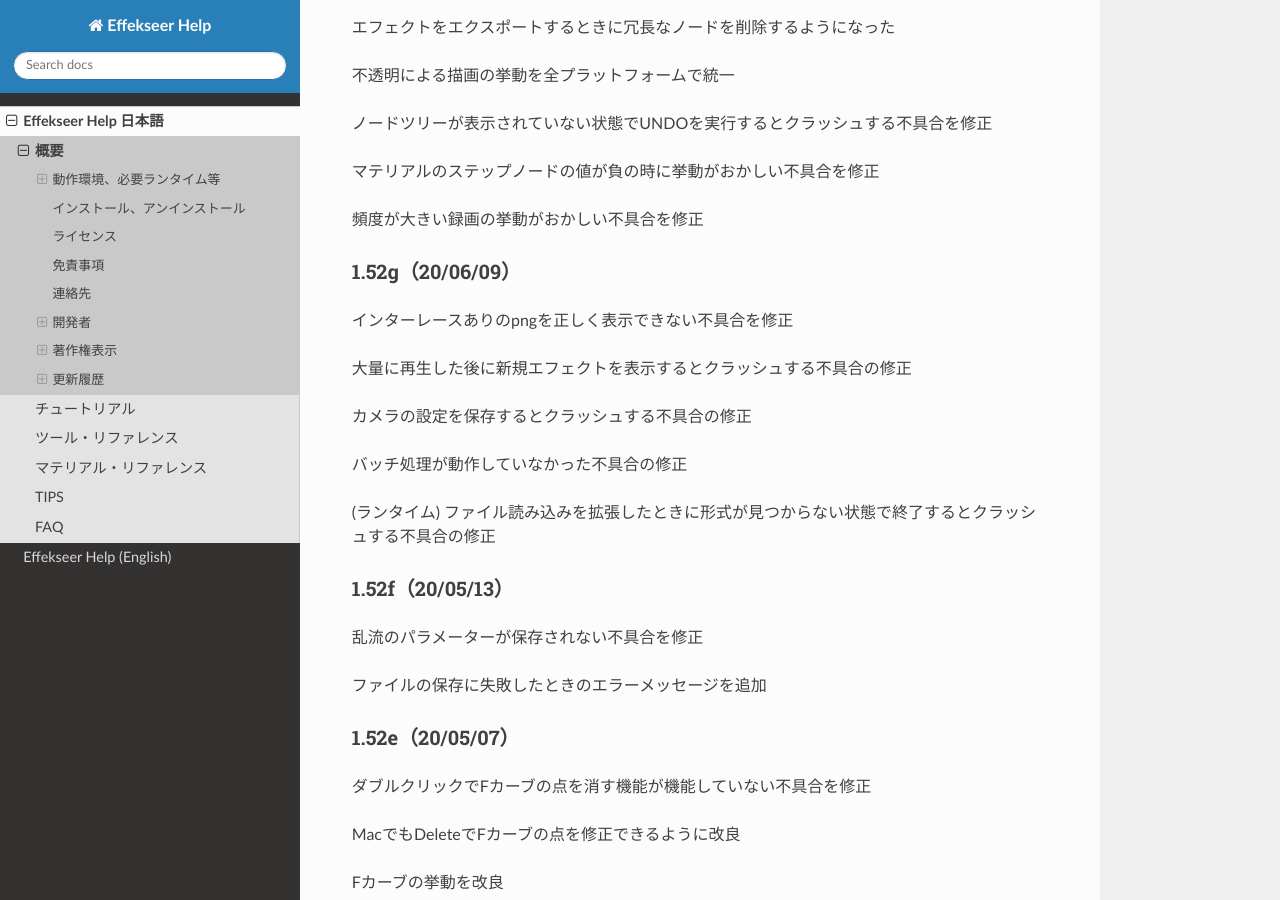
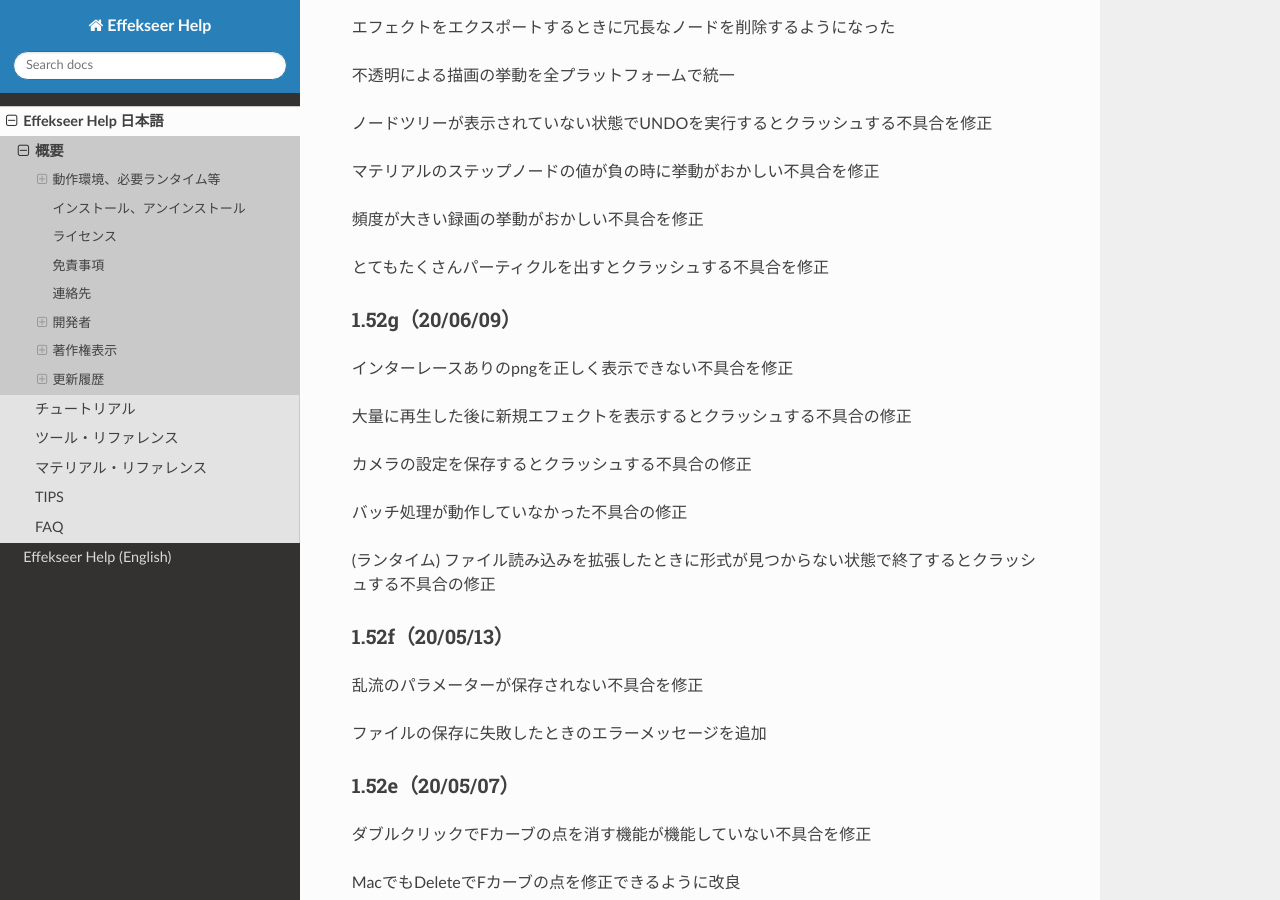
Before and after one commit to effekseer/docs_tool, a Sphinx documentation site: the page built from source/ja/overview.md, in a window 1280 px wide and 900 px high, scrolled down 8084 px. Built offline with Sphinx 7.4.7 and the Read the Docs theme 2.0.0, drawn with Linux system fonts in a browser that asks for light colours; nearby versions of some CDN libraries; library files that are not in the unit come from our copies.

Commit message:
Documentation work

```diff
--- a/source/ja/overview.md
+++ b/source/ja/overview.md
@@ -375,6 +375,8 @@ OTHER DEALINGS IN THE FONT SOFTWARE.
 マテリアルのステップノードの値が負の時に挙動がおかしい不具合を修正
 
 頻度が大きい録画の挙動がおかしい不具合を修正
+
+とてもたくさんパーティクルを出すとクラッシュする不具合を修正
 
 ### 1.52g（20/06/09）
 
```
Also changed, not shown: source/en/overview.md (+2 -0 lines).
